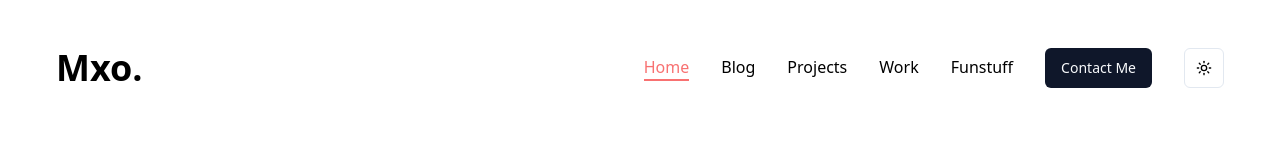
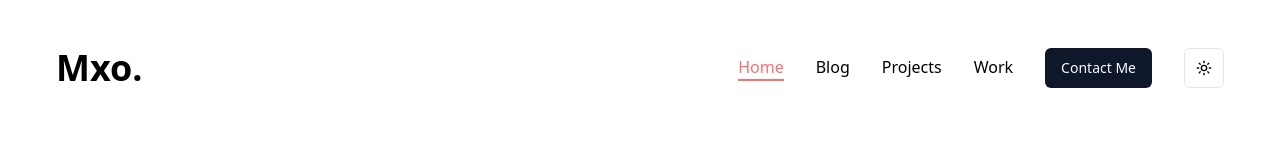
Before and after one commit to mxomasuku/blog_portfolio, a Next.js app: page / in a window 1280 px wide. Shown: the top 160 px of the page. Built offline with nearby package versions, Linux system fonts and the light colour scheme.

Commit message:
Hide Fun Stuff Page

```diff
--- a/components/Nav.tsx
+++ b/components/Nav.tsx
@@ -7,7 +7,7 @@ const links = [
   { name: "blog", path: "/blog" },
   { name: "projects", path: "/projects" },
   { name: "work", path: "/work" },
-  { name: "funstuff", path: "/funstuff" },
+  // { name: "funstuff", path: "/funstuff" },
 ];
 
 const Nav = () => {
```
